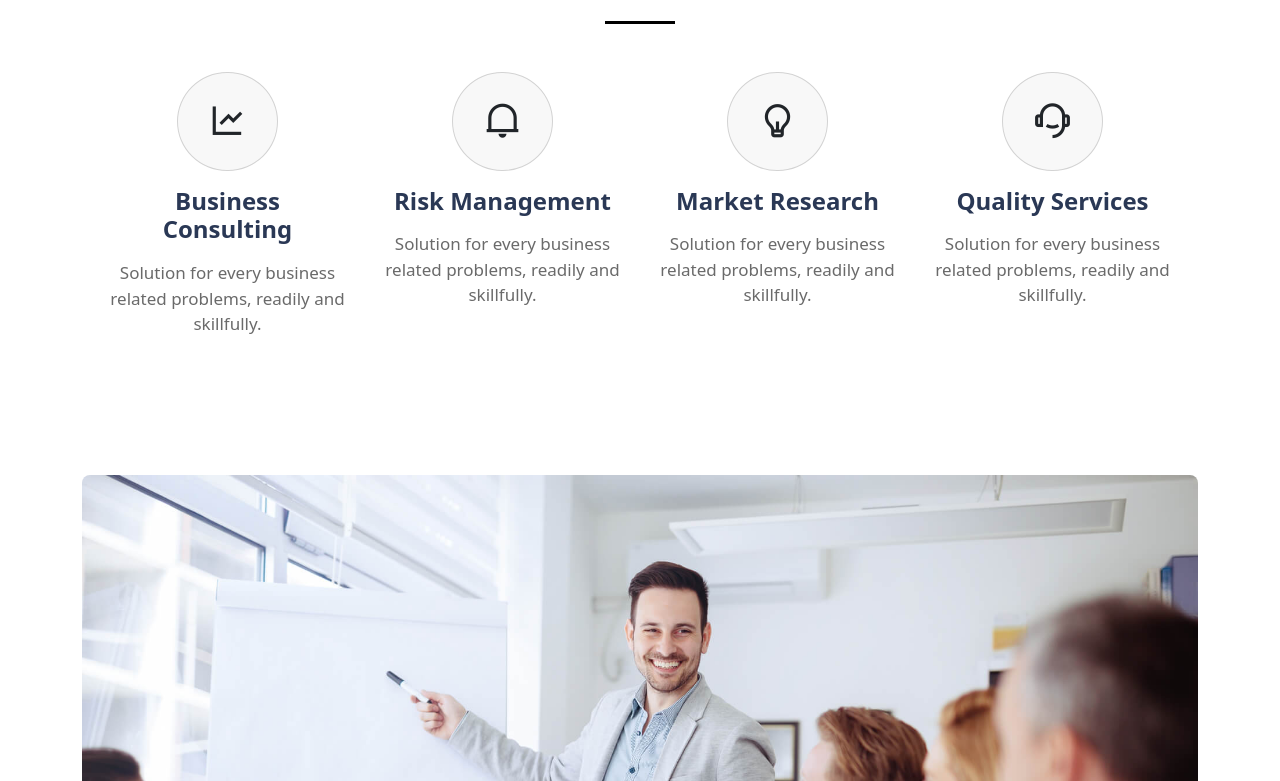
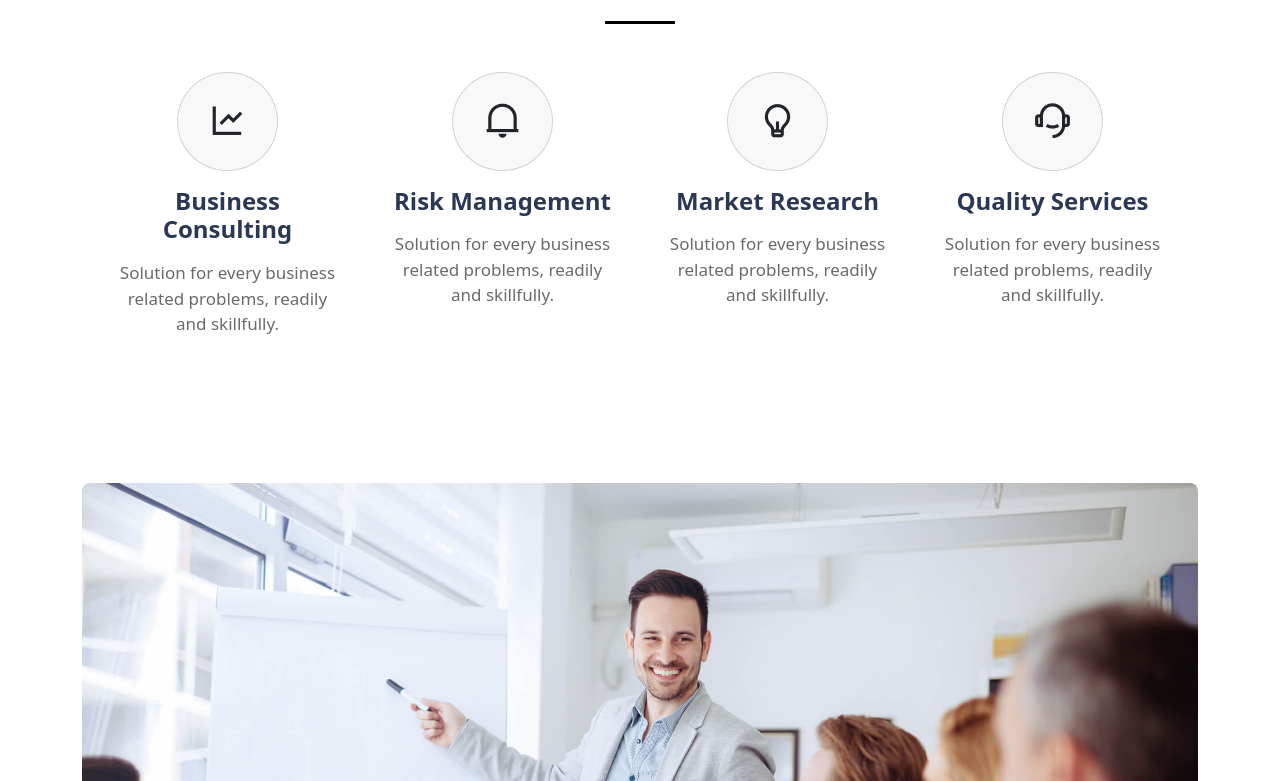
Before and after one commit to makkimukhtar416-cmyk/new-project, a plain HTML site: page index.html in a window 1280 px wide. Shown: the part 1131-1912 px from the top of the page. Drawn offline with nearby package versions, Linux system fonts and the light colour scheme.

Commit message:
today work

```diff
--- a/index.html
+++ b/index.html
@@ -13,7 +13,7 @@
 
 <body>
 
-    <section id="main1">
+    <section id="main1" class="d-none d-md-block">
         <div class="container">
             <div class="d-flex justify-content-between">
                 <div class="d-flex gap-5">
@@ -38,8 +38,7 @@
             </div>
         </div>
     </section>
-    <section>
-        <nav class="navbar navbar-expand-lg bg-body-tertiary d-none d-md-block">
+        <nav class="navbar navbar-expand-lg bg-body-tertiary  sticky-top">
             <div class="container">
                 <img src="./assets/images/logo-dark.png" alt="">
                 <button class="navbar-toggler" type="button" data-bs-toggle="collapse" data-bs-target="#navbarNav"
@@ -68,7 +67,6 @@
                 <button class="nav-btn px-4 fw-semibold">Purchase</button>
             </div>
         </nav>
-    </section>
     <header>
         <div class="container">
             <div class="">
@@ -104,7 +102,7 @@
                         <i class="ri-line-chart-line welicon mb-3"></i>
                         <h4 class="welhead text-center fw-bold">Business Consulting</h4>
                         <div>
-                            <p class="card-text text-center mt-2 welpara">Solution for every business related problems,
+                            <p class="card-text text-center m-2 welpara">Solution for every business related problems,
                                 readily
                                 and skillfully.</p>
                         </div>
@@ -116,7 +114,7 @@
                         <i class="ri-notification-2-line welicon mb-3"></i>
                         <h4 class="welhead text-center fw-bold">Risk Management</h4>
                         <div>
-                            <p class="card-text text-center mt-2 welpara">Solution for every business related problems,
+                            <p class="card-text text-center m-2 welpara">Solution for every business related problems,
                                 readily
                                 and skillfully.</p>
                         </div>
@@ -128,7 +126,7 @@
                         <i class="ri-lightbulb-line welicon mb-3"></i>
                         <h4 class="welhead text-center fw-bold">Market Research</h4>
                         <div>
-                            <p class="card-text text-center mt-2 welpara">Solution for every business related problems,
+                            <p class="card-text text-center m-2 welpara">Solution for every business related problems,
                                 readily
                                 and skillfully.</p>
                         </div>
@@ -140,7 +138,7 @@
                         <i class="ri-customer-service-2-line welicon mb-3"></i>
                         <h4 class="welhead text-center fw-bold">Quality Services</h4>
                         <div>
-                            <p class="card-text text-center mt-2 welpara">Solution for every business related problems,
+                            <p class="card-text text-center m-2 welpara">Solution for every business related problems,
                                 readily
                                 and skillfully.</p>
                         </div>
```
